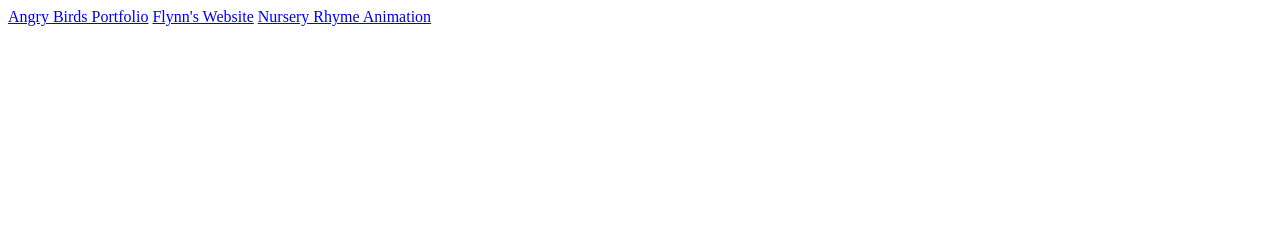
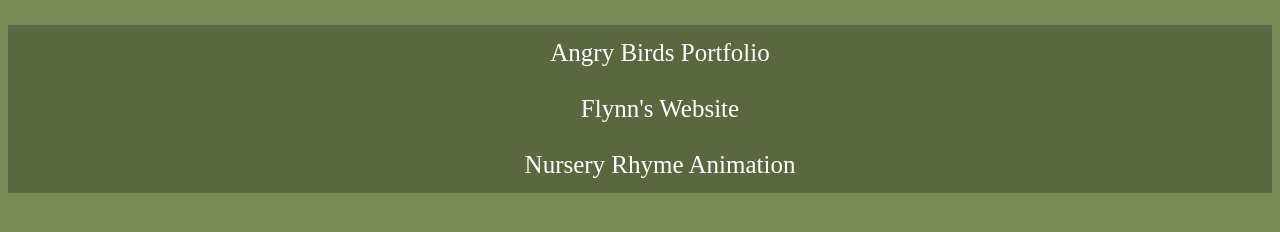
Before and after one commit to JamesWhitton/James.github.io, a plain HTML site: page index.html in a window 1280 px wide. Drawn offline with Linux system fonts and the light colour scheme.

Commit message:
Add files via upload

```diff
--- a/index.html
+++ b/index.html
@@ -2,12 +2,20 @@
 <html>
 <head>
 <meta charset="utf-8">
+<link rel="stylesheet" type="text/css" href="style.css">
 <title>My Portfolio</title>
+<style>
+</style>
+<!--The following script tag downloads a font from the Adobe Edge Web Fonts server for use within the web page. We recommend that you do not modify it.--><script>var __adobewebfontsappname__="dreamweaver"</script><script src="http://use.edgefonts.net/sirin-stencil:n4:default;wallpoet:n4:default;gudea:n4:default.js" type="text/javascript"></script>
 </head>
 
 <body>
-<a href="/gamecharacter/CharacterizationWorksheet.pdf">Angry Birds Portfolio</a>
-<a href="/website/">Flynn's Website</a>
-<a href="/animation/">Nursery Rhyme Animation</a>
+<div id="link">
+<ul>
+<li><a href="/gamecharacter/CharacterizationWorksheet.pdf">Angry Birds Portfolio</a></li>
+<li><a href="/website/">Flynn's Website</a></li>
+<li><a href="/animation/">Nursery Rhyme Animation</a></li>
+</ul>
+</div>
 </body>
 </html>
--- /dev/null
+++ b/style.css
@@ -0,0 +1,41 @@
+@charset "utf-8";
+/* CSS Document */
+body{
+	background-color: #7A8B55;
+	}
+#container{
+		height: auto;
+		width: 1000px;
+
+}
+
+#link{
+	font-family: gudea;
+	font-style: normal;
+	font-weight: 400;
+	font-size: 25px;
+	text-align: center;
+}
+
+ul {
+	list-style: none;
+	overflow: hidden;
+	background-color: #5B6740
+}
+
+li{
+    float: center;
+
+}
+
+li a {
+    display: block;
+    color: white;
+    text-align: center;
+    padding: 14px 16px;
+    text-decoration: none;
+}
+
+li a:hover {
+    background-color: #6E7B52
+}
--- a/website/css/style.css
+++ b/website/css/style.css
@@ -23,8 +23,8 @@ body {
 	margin-right: auto;
 	margin-left: auto;
 	border-width: 0px;
+	background-repeat: repeat-x;
 	background-image: url(../Images/Capture.PNG);
-	background-repeat: repeat-x;
 }
 /*Navbar Start*/
 #menu-bar {
@@ -32,6 +32,7 @@ body {
   margin: 0px 0px 0px 0px;
   padding: 6px 6px 4px 6px;
   height: 65px;
+  overflow: hidden;
   line-height: 100%;
   border-radius: 0px;
   -webkit-border-radius: 0px;
```
